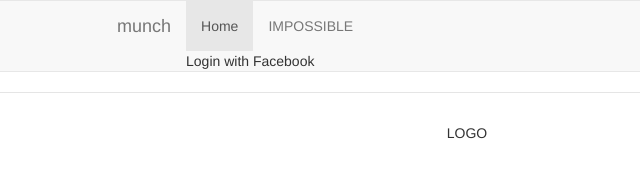
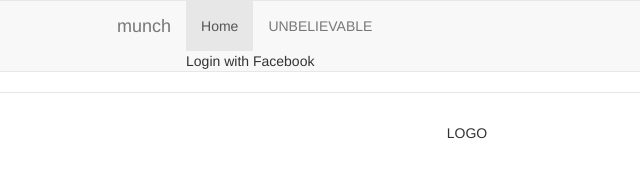
Before and after one commit to mindude/munchos, a website: page app/index.html in a window 1280 px wide. Shown: the top 180 px of the page, 173-813 px from the left. Drawn offline with nearby package versions, Linux system fonts and the light colour scheme; some packages are replaced by stand-ins of ours; files that its build step writes are made by us from their sources.

Commit message:
Testing structure

```diff
--- a/app/index.html
+++ b/app/index.html
@@ -40,7 +40,7 @@
 
             <ul class="nav navbar-nav">
               <li class="active"><a href="#/">Home</a></li>
-              <li><a ng-href="#/about">IMPOSSIBLE</a></li>
+              <li><a ng-href="#/about">UNBELIEVABLE</a></li>
               <div style = "padding-top: 15px" class="fb-login-button" data-max-rows="1" data-size="medium" data-show-faces="false" data-auto-logout-link="false" onclick="login()">Login with Facebook</div>
 
             </ul>
```
